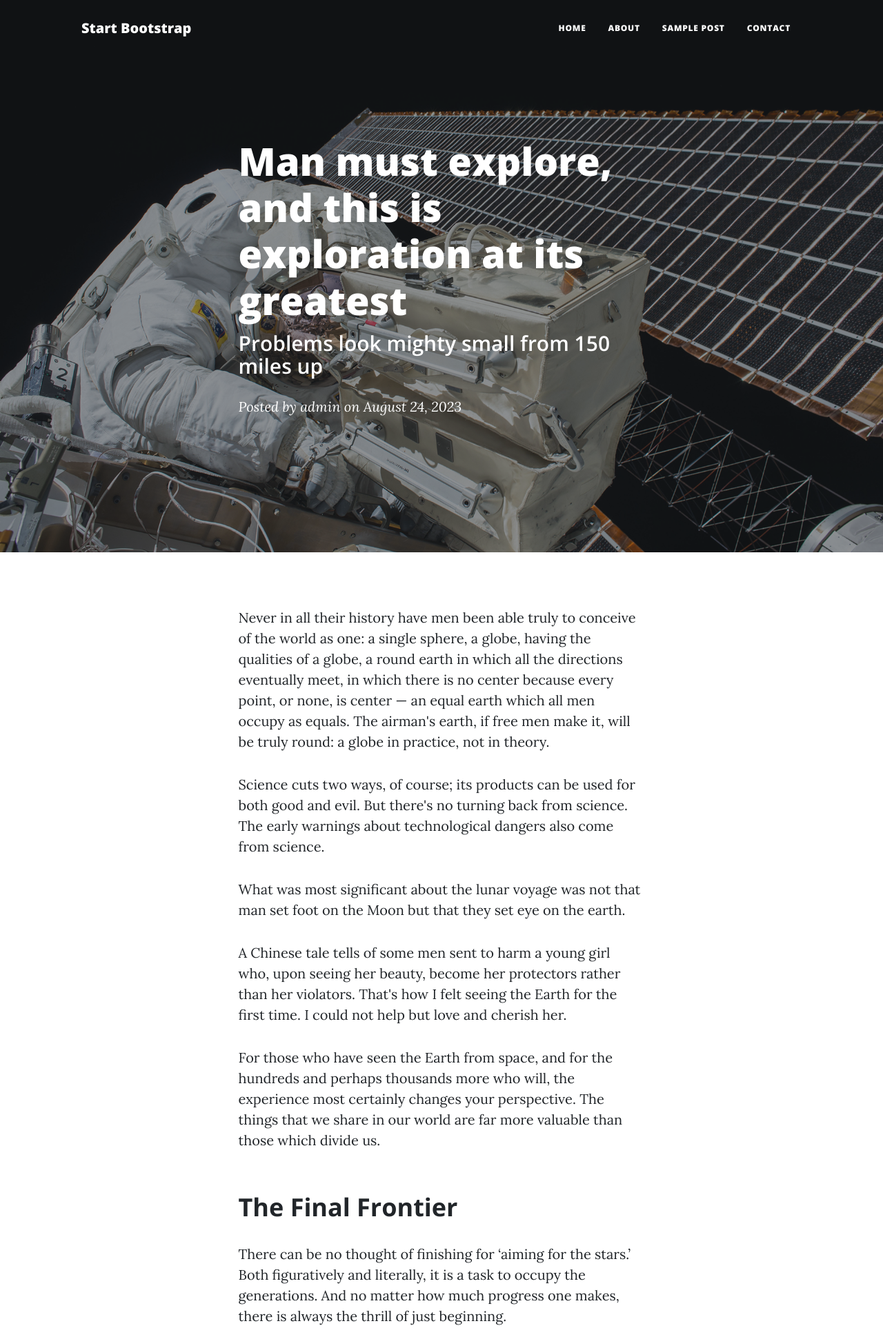
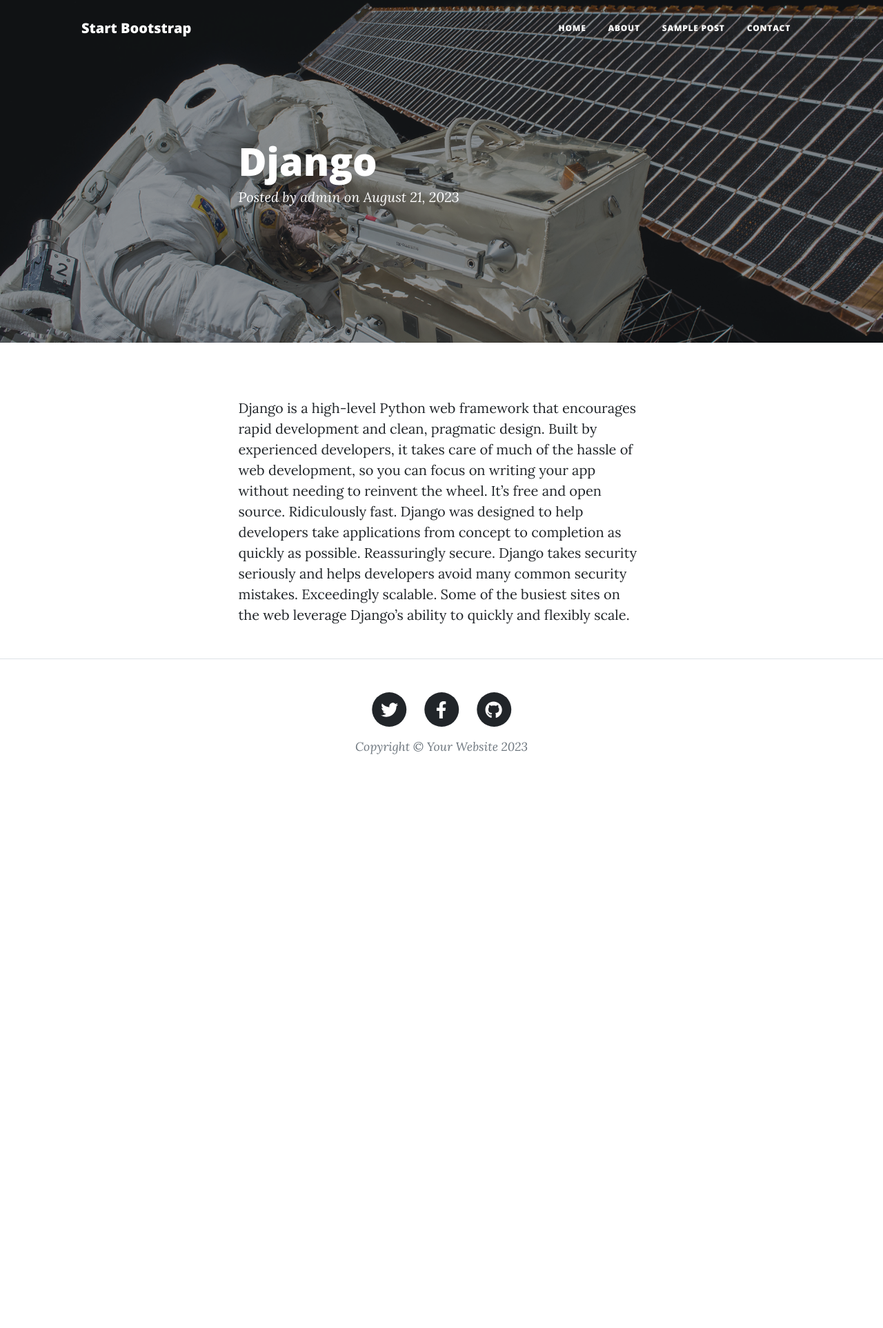
Before and after one commit to Mehyar-Farzat/Django-Blog, a Django app: page /blog/2 in a window 1280 px wide. Shown: the top 1926 px of the page at 69% size. After the commit the page ends 1094 px from the top, so only its background shows below. Run offline with Django 4.2, Linux system fonts and the light colour scheme; data comes from the database, SQL or seed files in the repository; parts of the project's set-up code (start-up, migrations or seed data) failed here and were passed over; some libraries are stand-ins or nearby versions.

Commit message:
link post_detail page with frontend

```diff
--- a/posts/templates/posts/post_detail.html
+++ b/posts/templates/posts/post_detail.html
@@ -41,12 +41,13 @@
                 <div class="row gx-4 gx-lg-5 justify-content-center">
                     <div class="col-md-10 col-lg-8 col-xl-7">
                         <div class="post-heading">
-                            <h1>Man must explore, and this is exploration at its greatest</h1>
-                            <h2 class="subheading">Problems look mighty small from 150 miles up</h2>
+                            <h1>{{post}}</h1>
+
                             <span class="meta">
                                 Posted by
                                 <a href="#!">{{post.author}}</a>
-                                on August 24, 2023
+                                on
+                                {{post.publish_date|date:"F d, o"}}
                             </span>
                         </div>
                     </div>
@@ -58,6 +59,11 @@
             <div class="container px-4 px-lg-5">
                 <div class="row gx-4 gx-lg-5 justify-content-center">
                     <div class="col-md-10 col-lg-8 col-xl-7">
+
+                        <p class="mb-4">
+                            {{post.content}}
+                        </p>
+                        <!--
                         <p>Never in all their history have men been able truly to conceive of the world as one: a single sphere, a globe, having the qualities of a globe, a round earth in which all the directions eventually meet, in which there is no center because every point, or none, is center — an equal earth which all men occupy as equals. The airman's earth, if free men make it, will be truly round: a globe in practice, not in theory.</p>
                         <p>Science cuts two ways, of course; its products can be used for both good and evil. But there's no turning back from science. The early warnings about technological dangers also come from science.</p>
                         <p>What was most significant about the lunar voyage was not that man set foot on the Moon but that they set eye on the earth.</p>
@@ -80,6 +86,9 @@
                             &middot; Images by
                             <a href="https://www.flickr.com/photos/nasacommons/">NASA on The Commons</a>
                         </p>
+                        -->
+
+
                     </div>
                 </div>
             </div>
--- a/posts/templates/posts/post_list.html
+++ b/posts/templates/posts/post_list.html
@@ -55,7 +55,7 @@
                     {% for post in post_list %}
                         <!-- Post preview-->
                         <div class="post-preview">
-                            <a href="post.html">
+                            <a href="/blog/{{post.id}}">
                                 <h2 class="post-title">{{post.title}}</h2>
 
                                <!--<h3 class="post-subtitle">{{post.content}}</h3>-->
@@ -64,7 +64,7 @@
                             <p class="post-meta">
                                 Posted by
                                 <a href="#!">{{post.author}}</a>
-
+                                on
                                 {{post.publish_date|date:"F d, o"}}
                             </p>
                         </div>
```
